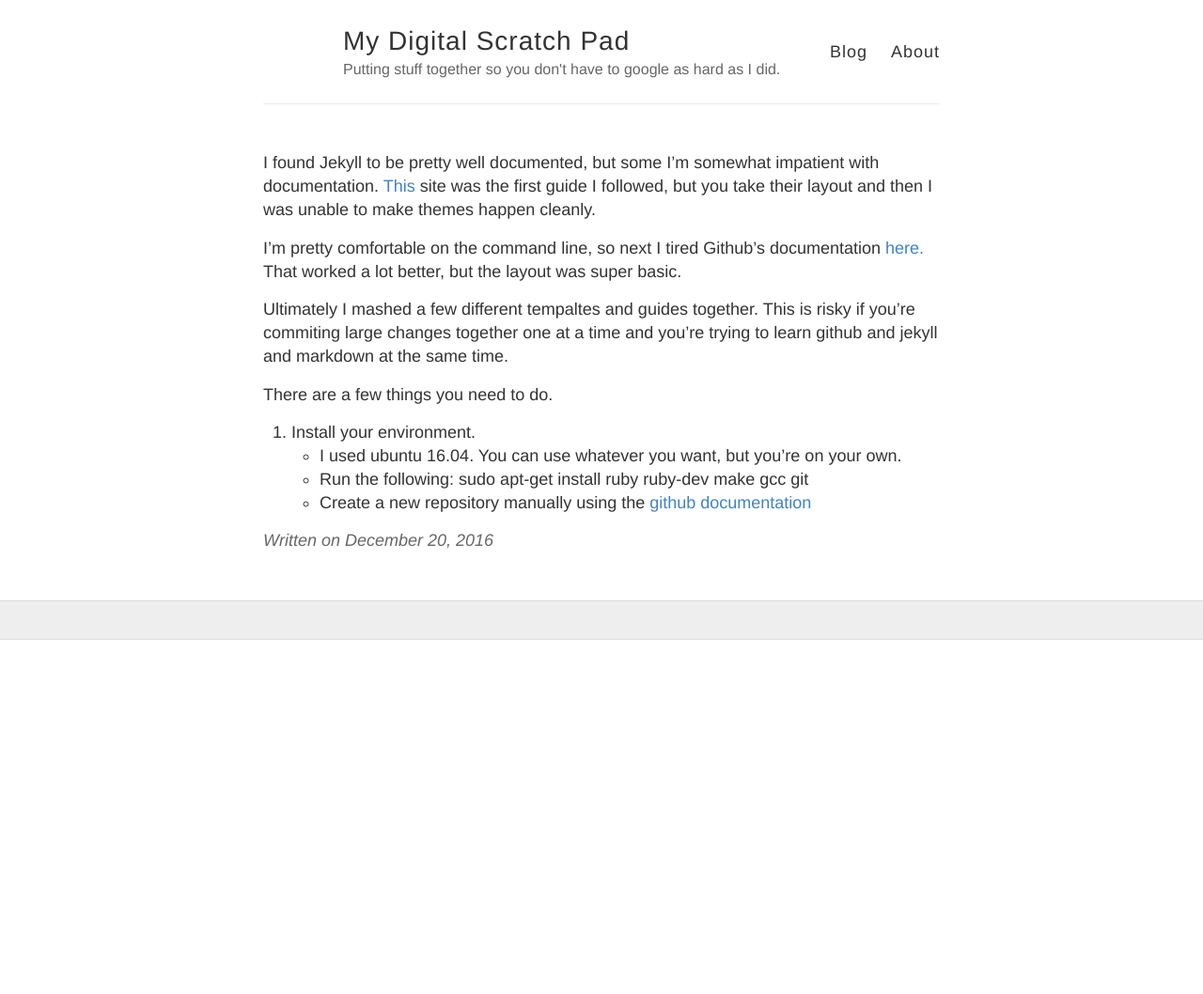
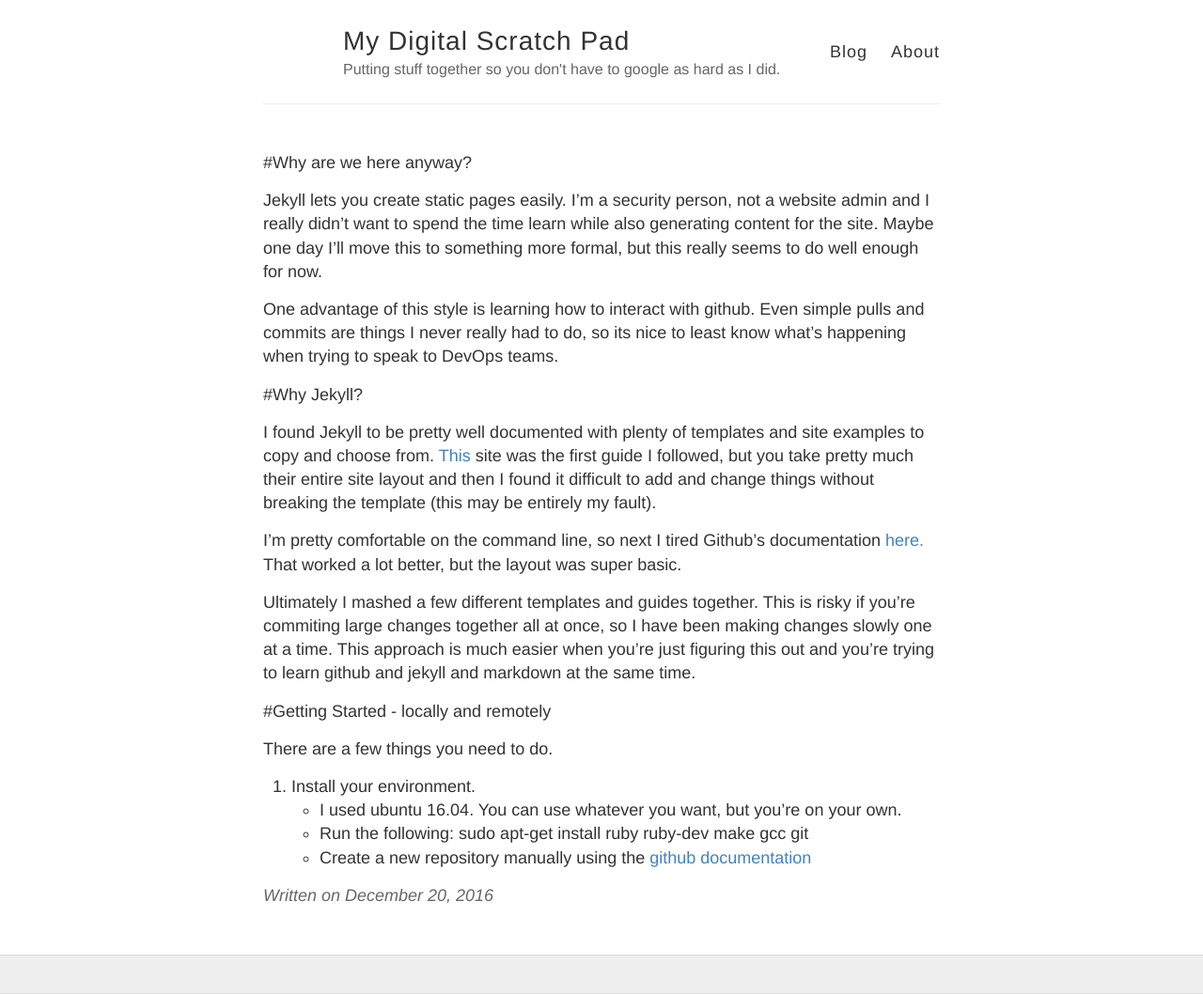
Before and after one commit to remotephone/blog.rmtph.one, a Jekyll site: the page built from _posts/2016-12-19-Installing_Jekyll_For_Security_Admins.md, in a window 1280 px wide. Shown: the whole page at 94% size. Built offline with Jekyll 4.4.1, drawn with Linux system fonts in a browser that asks for light colours; our own code applies the rules of GitHub Pages for plain Markdown files; before the commit the page ends 900 px from its top, so only the background shows below that.

Commit message:
updated installing again

```diff
--- a/_posts/2016-12-19-Installing_Jekyll_For_Security_Admins.md
+++ b/_posts/2016-12-19-Installing_Jekyll_For_Security_Admins.md
@@ -5,12 +5,21 @@ date:   2016-12-19 17:05:15 -0600
 categories: installing jekyll
 ---
 
-I found Jekyll to be pretty well documented, but some I'm somewhat impatient with documentation. [This](https://www.smashingmagazine.com/2014/08/build-blog-jekyll-github-pages/) site was the first guide I followed, but you take their layout and then I was unable to make themes happen cleanly.
+#Why are we here anyway?
 
+Jekyll lets you create static pages easily. I'm a security person, not a website admin and I really didn't want to spend the time learn while also generating content for the site. Maybe one day I'll move this to something more formal, but this really seems to do well enough for now.
+
+One advantage of this style is learning how to interact with github. Even simple pulls and commits are things I never really had to do, so its nice to least know what's happening when trying to speak to DevOps teams.
+
+#Why Jekyll?
+
+I found Jekyll to be pretty well documented with plenty of templates and site examples to copy and choose from. [This](https://www.smashingmagazine.com/2014/08/build-blog-jekyll-github-pages/) site was the first guide I followed, but you take pretty much their entire site layout and then I found it difficult to add and change things without breaking the template \(this may be entirely my fault\).
 
 I'm pretty comfortable on the command line, so next I tired Github's documentation [here.](https://help.github.com/articles/using-jekyll-as-a-static-site-generator-with-github-pages/) That worked a lot better, but the layout was super basic.
 
-Ultimately I mashed a few different tempaltes and guides together. This is risky if you're commiting large changes together one at a time and you're trying to learn github and jekyll and markdown at the same time.
+Ultimately I mashed a few different templates and guides together. This is risky if you're commiting large changes together all at once, so I have been making changes slowly one at a time. This approach is much easier when you're just figuring this out and you're trying to learn github and jekyll and markdown at the same time.
+
+#Getting Started - locally and remotely
 
 There are a few things you need to do.
 
```
